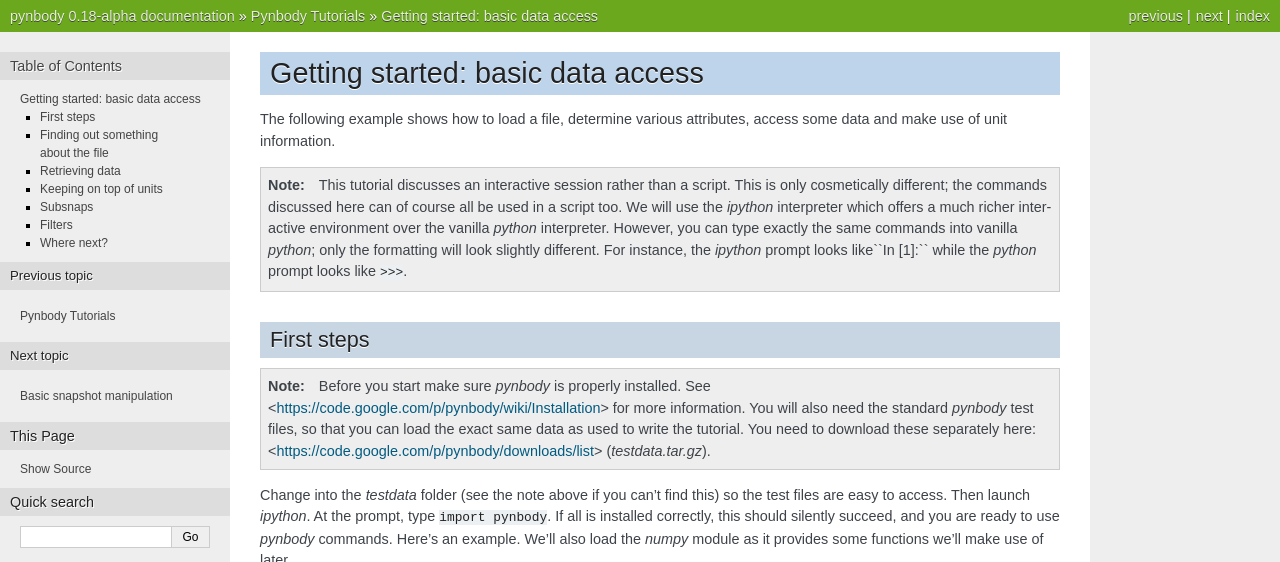
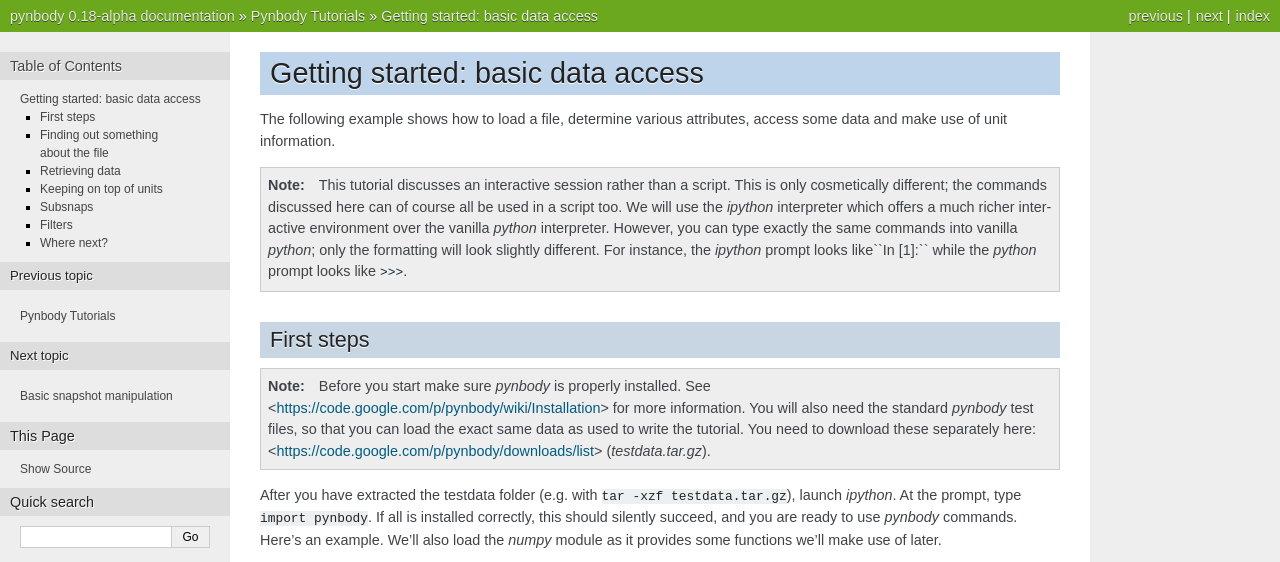
Before and after one commit to pynbody/pynbody, a Sphinx documentation site: the page built from docs/tutorials/data_access.rst, in a window 1280 px wide and 900 px high, cut to the strip 0-562 px from the top of the window. Built offline with Sphinx 7.4.7, drawn with Linux system fonts in a browser that asks for light colours; formulas are drawn with MathJax 3; pages that are not in the unit, such as notebooks, are missing from menus.

Commit message:
Fix erroneous instruction to change directory in data access tutorial

```diff
--- a/docs/tutorials/data_access.rst
+++ b/docs/tutorials/data_access.rst
@@ -29,12 +29,12 @@
  tutorial. You need to download these separately here: <https://code.google.com/p/pynbody/downloads/list>
  (`testdata.tar.gz`).
 
-Change into the `testdata` folder (see the note above if you can't find
-this) so the test files are easy to access. Then launch `ipython`. At
-the prompt, type ``import pynbody``. If all is installed correctly,
-this should silently succeed, and you are ready to use `pynbody`
-commands. Here's an example. We'll also load the `numpy` module as it
-provides some functions we'll make use of later.
+After you have extracted the testdata folder (e.g. with ``tar -xzf
+testdata.tar.gz``), launch `ipython`. At the prompt, type ``import
+pynbody``. If all is installed correctly, this should silently
+succeed, and you are ready to use `pynbody` commands. Here's an
+example. We'll also load the `numpy` module as it provides some
+functions we'll make use of later.
 
 .. ipython::
 
```
